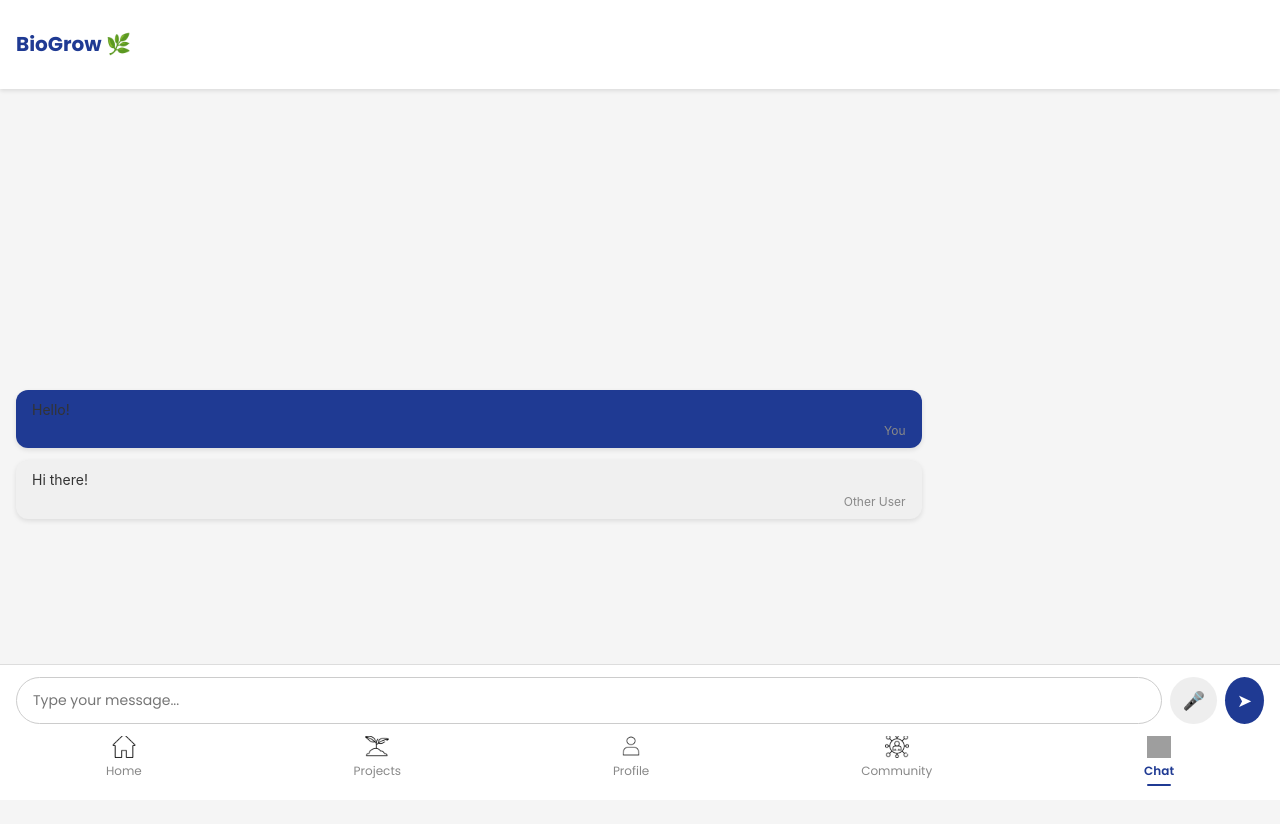
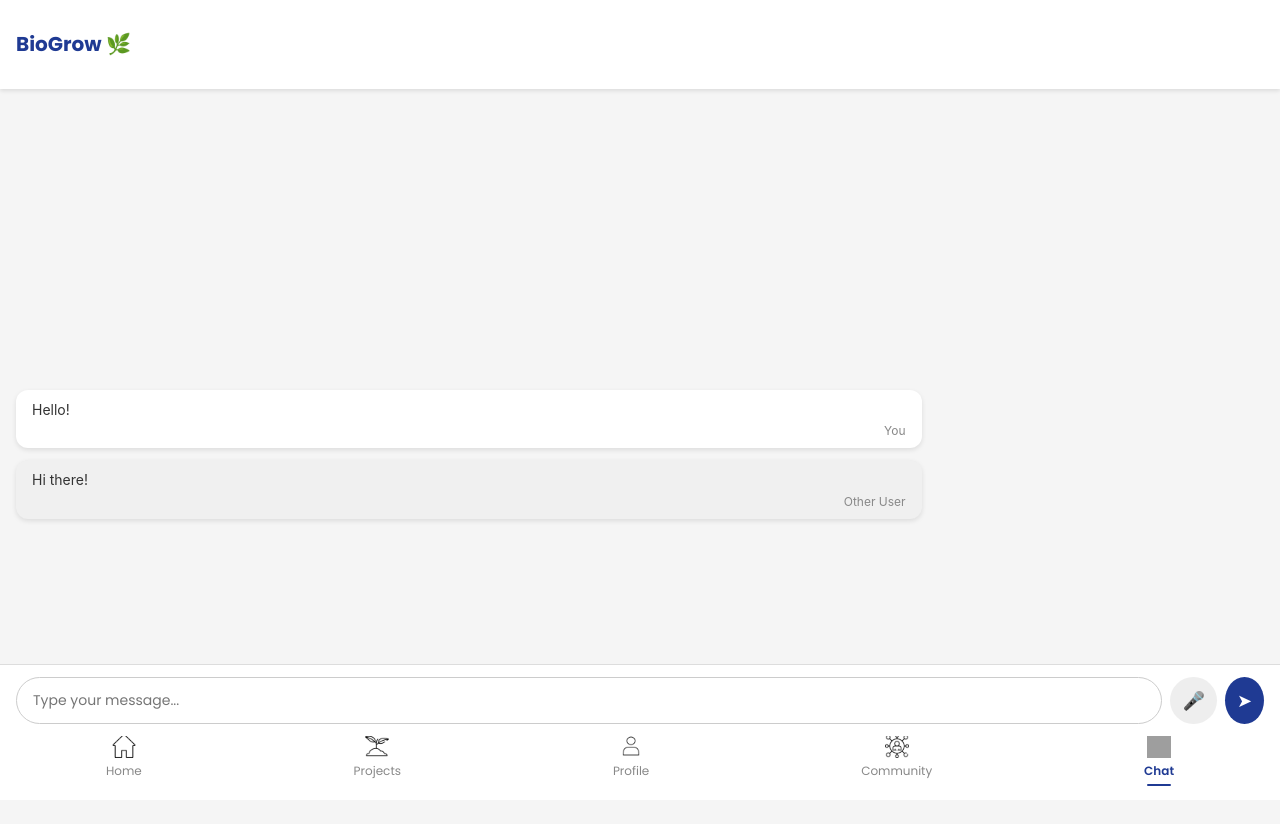
Before and after one commit to bromscandium/BioGrow, a React (Create React App) app in the folder farmer_frontend/: page /ai in a window 1280 px wide. Shown: the top 824 px of the page. Built offline with nearby package versions, Linux system fonts and the light colour scheme; grey boxes are pictures that could not be loaded.

Commit message:
prototype

```diff
--- a/farmer_frontend/src/pages/AI.tsx
+++ b/farmer_frontend/src/pages/AI.tsx
@@ -157,13 +157,13 @@ const styles: { [key: string]: React.CSSProperties } = {
         marginTop: "4px",
     },
     userMessage: {
-        backgroundColor: "#1F3A93",
+        backgroundColor: "#fff",
         color: "#fff",
         alignSelf: "flex-end",
     },
     otherMessage: {
         backgroundColor: "#f0f0f0",
-        color: "#333",
+        color: "#fff",
         alignSelf: "flex-start",
     },
 };
```
